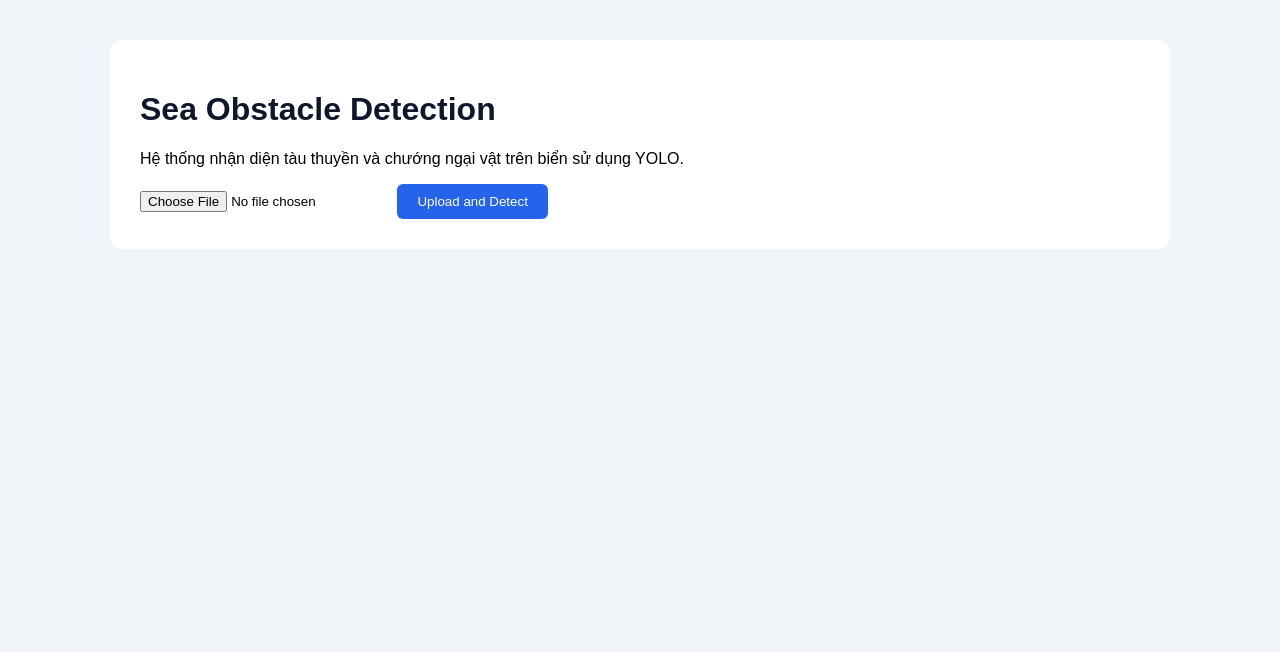
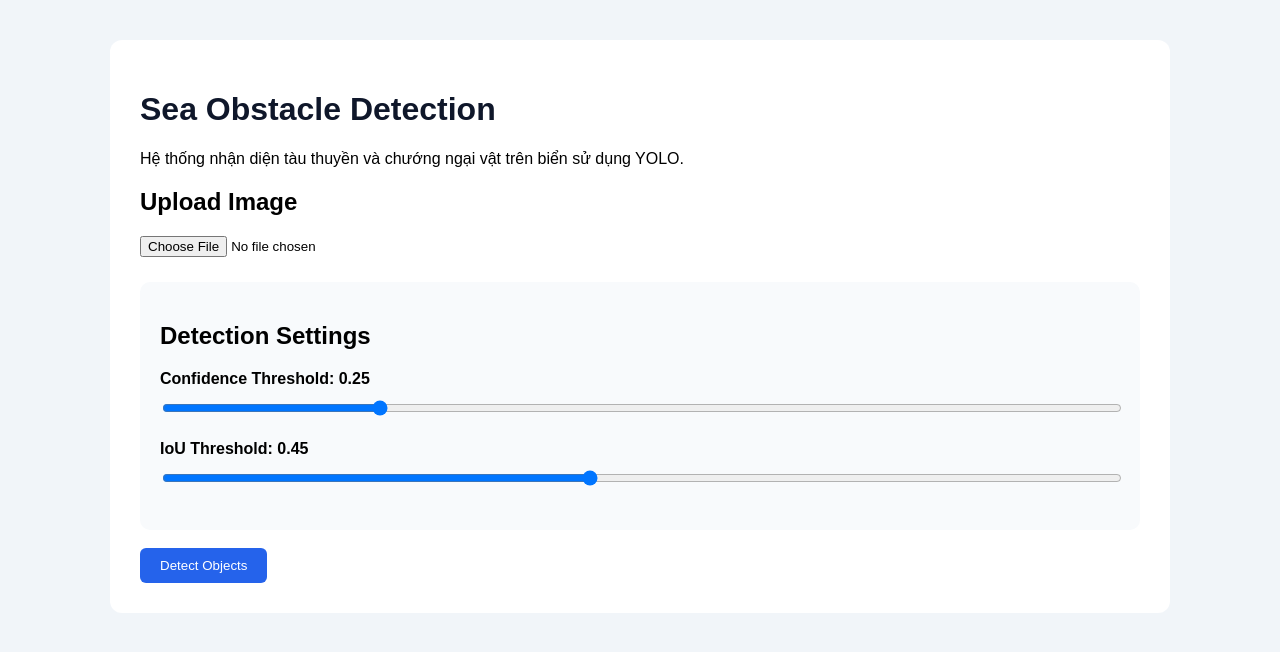
Before and after one commit to NPTamHuy/obstacle-detection-on-traffic, a Flask app: page / in a window 1280 px wide. Shown: the top 652 px of the page. Run offline with Flask 3, Linux system fonts and the light colour scheme.

Commit message:
feat: add class labels and detection thresholds

```diff
--- a/app.py
+++ b/app.py
@@ -27,6 +27,17 @@ MODEL_PATH = os.path.join(
 model = YOLO(MODEL_PATH)
 
 
+# Map class IDs to readable labels
+CLASS_LABELS = {
+    0: "Boat",
+    1: "Buoy",
+    2: "Person",
+    3: "Floating Object",
+    4: "Ship",
+    5: "Other Object"
+}
+
+
 def allowed_file(filename):
     return (
         "." in filename
@@ -34,24 +45,29 @@ def allowed_file(filename):
     )
 
 
-def detect_objects(image_path):
+def get_class_name(class_id):
     """
-    Perform object detection using YOLO.
-    Save the image with bounding boxes.
-    Return detection information and output image URL.
+    Convert class ID to a readable class name.
+    Use model.names as fallback if no custom label exists.
     """
+    return CLASS_LABELS.get(
+        class_id,
+        model.names.get(class_id, str(class_id))
+    )
 
-    # Read uploaded image
+
+def detect_objects(image_path, confidence_threshold, iou_threshold):
+
     image = cv2.imread(image_path)
 
     if image is None:
         raise ValueError("Cannot read uploaded image.")
 
-    # Run YOLO inference
+    # Run YOLO inference with user-defined thresholds
     results = model.predict(
         source=image,
-        conf=0.25,
-        iou=0.45,
+        conf=confidence_threshold,
+        iou=iou_threshold,
         verbose=False
     )
 
@@ -59,16 +75,21 @@ def detect_objects(image_path):
 
     detections = []
 
-    # Process bounding boxes
     for box in result.boxes:
-        x1, y1, x2, y2 = map(int, box.xyxy[0].tolist())
+
+        x1, y1, x2, y2 = map(
+            int,
+            box.xyxy[0].tolist()
+        )
 
         confidence = float(box.conf[0])
         class_id = int(box.cls[0])
 
-        class_name = model.names[class_id]
+        # Convert class ID to readable label
+        class_name = get_class_name(class_id)
 
         detections.append({
+            "class_id": class_id,
             "class_name": class_name,
             "confidence": round(confidence * 100, 2),
             "bbox": [x1, y1, x2, y2]
@@ -83,7 +104,7 @@ def detect_objects(image_path):
             2
         )
 
-        # Draw class label and confidence
+        # Draw class name and confidence
         label = f"{class_name} {confidence:.2f}"
 
         cv2.putText(
@@ -107,7 +128,10 @@ def detect_objects(image_path):
         output_filename
     )
 
-    cv2.imwrite(output_path, image)
+    success = cv2.imwrite(output_path, image)
+
+    if not success:
+        raise ValueError("Cannot save detection result.")
 
     output_url = url_for(
         "static",
@@ -136,6 +160,26 @@ def index():
             flash("Định dạng ảnh không được hỗ trợ.")
             return redirect(url_for("index"))
 
+        # Read threshold values from HTML form
+        try:
+            confidence_threshold = float(
+                request.form.get("confidence", 0.25)
+            )
+
+            iou_threshold = float(
+                request.form.get("iou", 0.45)
+            )
+
+            if not 0 <= confidence_threshold <= 1:
+                raise ValueError("Confidence must be between 0 and 1.")
+
+            if not 0 <= iou_threshold <= 1:
+                raise ValueError("IoU must be between 0 and 1.")
+
+        except ValueError as error:
+            flash(f"Ngưỡng không hợp lệ: {error}")
+            return redirect(url_for("index"))
+
         # Save uploaded image
         filename = secure_filename(file.filename)
 
@@ -146,9 +190,12 @@ def index():
 
         file.save(image_path)
 
-        # Run YOLO detection
         try:
-            detections, result_url = detect_objects(image_path)
+            detections, result_url = detect_objects(
+                image_path,
+                confidence_threshold,
+                iou_threshold
+            )
 
         except Exception as error:
             flash(f"Lỗi xử lý ảnh: {error}")
@@ -163,10 +210,16 @@ def index():
             result_url=result_url,
             filename=filename,
             detections=detections,
-            detection_count=len(detections)
+            detection_count=len(detections),
+            confidence=confidence_threshold,
+            iou=iou_threshold
         )
 
-    return render_template("index.html")
+    return render_template(
+        "index.html",
+        confidence=0.25,
+        iou=0.45
+    )
 
 
 if __name__ == "__main__":
--- a/templates/index.html
+++ b/templates/index.html
@@ -25,6 +25,27 @@
 
         h1 {
             color: #0f172a;
+        }
+
+        .settings {
+            background: #f8fafc;
+            padding: 20px;
+            border-radius: 10px;
+            margin-top: 25px;
+        }
+
+        .setting-item {
+            margin-bottom: 20px;
+        }
+
+        .setting-item label {
+            display: block;
+            font-weight: bold;
+            margin-bottom: 10px;
+        }
+
+        input[type="range"] {
+            width: 100%;
         }
 
         button {
@@ -98,8 +119,10 @@
         sử dụng YOLO.
     </p>
 
-    <!-- Image upload -->
+    <!-- Image upload and detection settings -->
     <form method="POST" enctype="multipart/form-data">
+
+        <h2>Upload Image</h2>
 
         <input
             type="file"
@@ -108,11 +131,63 @@
             required
         >
 
+        <!-- Detection thresholds -->
+        <div class="settings">
+
+            <h2>Detection Settings</h2>
+
+            <div class="setting-item">
+
+                <label for="confidence">
+                    Confidence Threshold:
+                    <span id="confidence-value">
+                        {{ confidence if confidence is defined else 0.25 }}
+                    </span>
+                </label>
+
+                <input
+                    type="range"
+                    id="confidence"
+                    name="confidence"
+                    min="0.05"
+                    max="0.95"
+                    step="0.05"
+                    value="{{ confidence if confidence is defined else 0.25 }}"
+                >
+
+            </div>
+
+            <div class="setting-item">
+
+                <label for="iou">
+                    IoU Threshold:
+                    <span id="iou-value">
+                        {{ iou if iou is defined else 0.45 }}
+                    </span>
+                </label>
+
+                <input
+                    type="range"
+                    id="iou"
+                    name="iou"
+                    min="0.05"
+                    max="0.95"
+                    step="0.05"
+                    value="{{ iou if iou is defined else 0.45 }}"
+                >
+
+            </div>
+
+        </div>
+
+        <br>
+
         <button type="submit">
-            Upload and Detect
+            Detect Objects
         </button>
 
     </form>
+
 
     <!-- Flash messages -->
     {% with messages = get_flashed_messages() %}
@@ -124,7 +199,6 @@
 
     {% if result_url %}
 
-        <!-- Original and detection images -->
         <div class="image-grid">
 
             <div class="image-card">
@@ -148,7 +222,6 @@
         </div>
 
 
-        <!-- Detection summary -->
         <h2>Detection Summary</h2>
 
         <p>
@@ -156,15 +229,25 @@
             <strong>{{ detection_count }}</strong>
         </p>
 
+        <p>
+            Confidence Threshold:
+            <strong>{{ confidence }}</strong>
+        </p>
 
-        <!-- Detection details -->
+        <p>
+            IoU Threshold:
+            <strong>{{ iou }}</strong>
+        </p>
+
+
         <h2>Detection Details</h2>
 
         <table>
 
             <thead>
                 <tr>
-                    <th>Class</th>
+                    <th>Class ID</th>
+                    <th>Class Name</th>
                     <th>Confidence</th>
                     <th>Bounding Box</th>
                 </tr>
@@ -175,22 +258,22 @@
                 {% for detection in detections %}
 
                     <tr>
+                        <td>{{ detection.class_id }}</td>
+
                         <td>{{ detection.class_name }}</td>
 
                         <td>
                             {{ detection.confidence }}%
                         </td>
 
-                        <td>
-                            {{ detection.bbox }}
-                        </td>
+                        <td>{{ detection.bbox }}</td>
                     </tr>
 
                 {% endfor %}
 
                 {% if not detections %}
                     <tr>
-                        <td colspan="3">
+                        <td colspan="4">
                             Không phát hiện đối tượng nào.
                         </td>
                     </tr>
@@ -204,5 +287,24 @@
 
 </div>
 
+
+<script>
+    // Confidence slider
+    const confidenceInput = document.getElementById("confidence");
+    const confidenceValue = document.getElementById("confidence-value");
+
+    confidenceInput.addEventListener("input", function () {
+        confidenceValue.textContent = this.value;
+    });
+
+    // IoU slider
+    const iouInput = document.getElementById("iou");
+    const iouValue = document.getElementById("iou-value");
+
+    iouInput.addEventListener("input", function () {
+        iouValue.textContent = this.value;
+    });
+</script>
+
 </body>
 </html>
```
